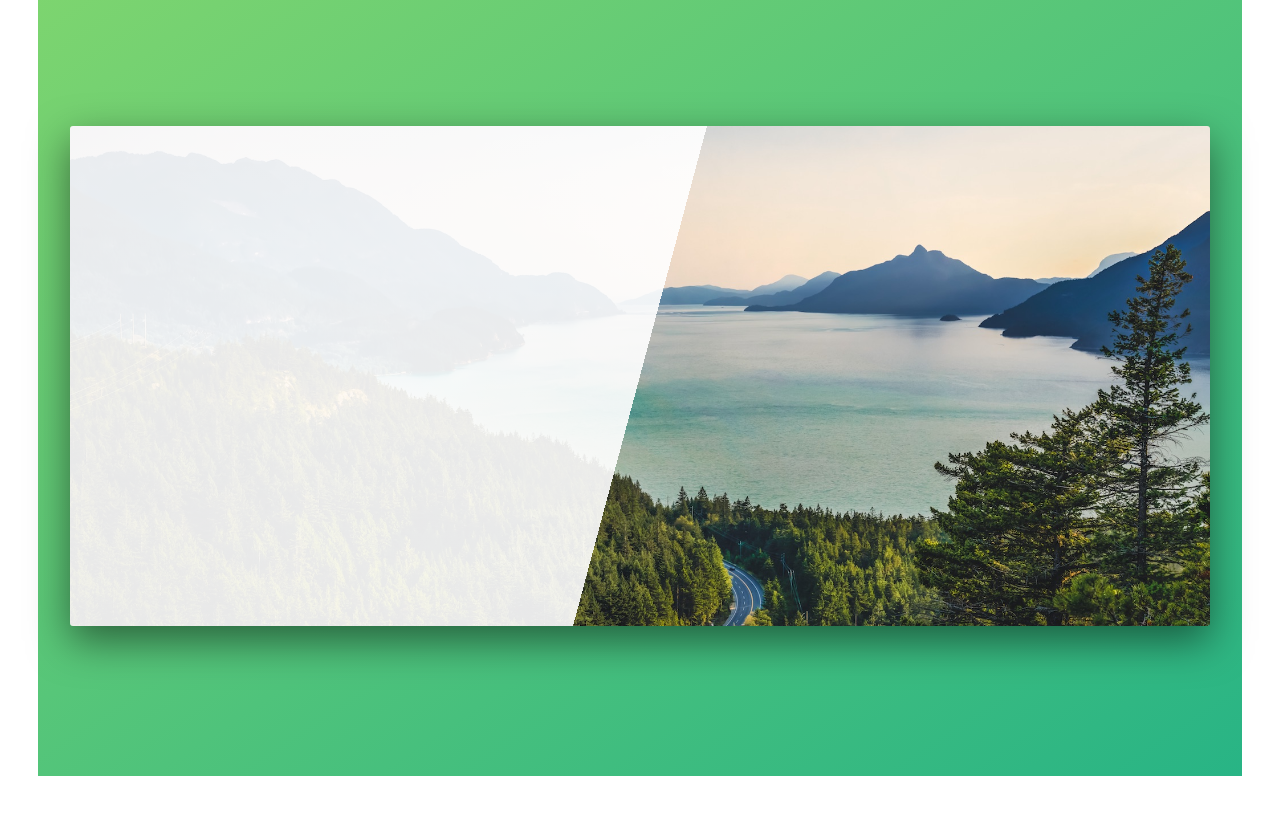
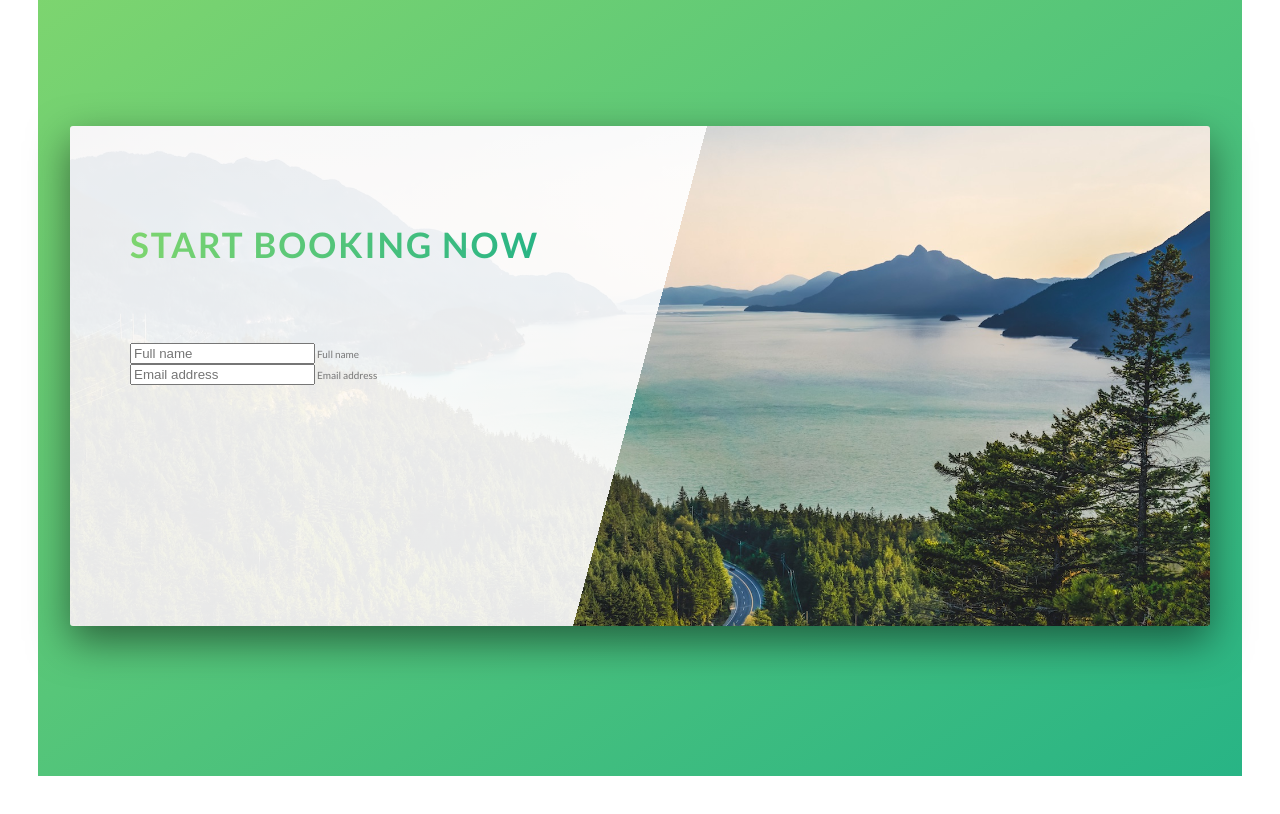
Before and after one commit to simozan/starter, a website: page index.html in a window 1280 px wide. Shown: the part 4740-5554 px from the top of the page. Drawn offline with Linux system fonts and the light colour scheme.

Commit message:
end of first part booking

```diff
--- a/index.html
+++ b/index.html
@@ -257,7 +257,25 @@
         <section class="section-book">
             <div class="row">
                 <div class="book">
-
+                    <div class="book__form">
+                        <form action="#" class="form">
+                            <div class=" u-margin-bottom-medium">
+                                <h2 class="heading-secondary">
+                                    Start booking now
+                                </h2>
+                            </div>
+                            <div class="form__group">
+                                <input type="text" class="form__input" placeholder="Full name" id="name" required>
+                                <label for="name" class="form__label">Full name</label>
+                                </imput>
+                            </div>
+                            <div class="form__group">
+                                <input type="email" class="form__input" placeholder="Email address" id="email" required>
+                                <label for="email" class="form__label">Email address</label>
+                                </imput>
+                            </div>
+                        </form>
+                    </div>
                 </div>
             </div>
         </section>
--- a/sass/pages/_home.scss
+++ b/sass/pages/_home.scss
@@ -45,4 +45,9 @@ background-image: linear-gradient(to right bottom, $color-primary-light, $color-
   box-shadow: 0 1.5rem 4rem rgba($color-black, .5);
 
   height: 50rem;
+
+  &__form{
+    width: 50%;
+    padding: 6rem;
+  }
 }
```
Also changed, not shown: css/style.css.
